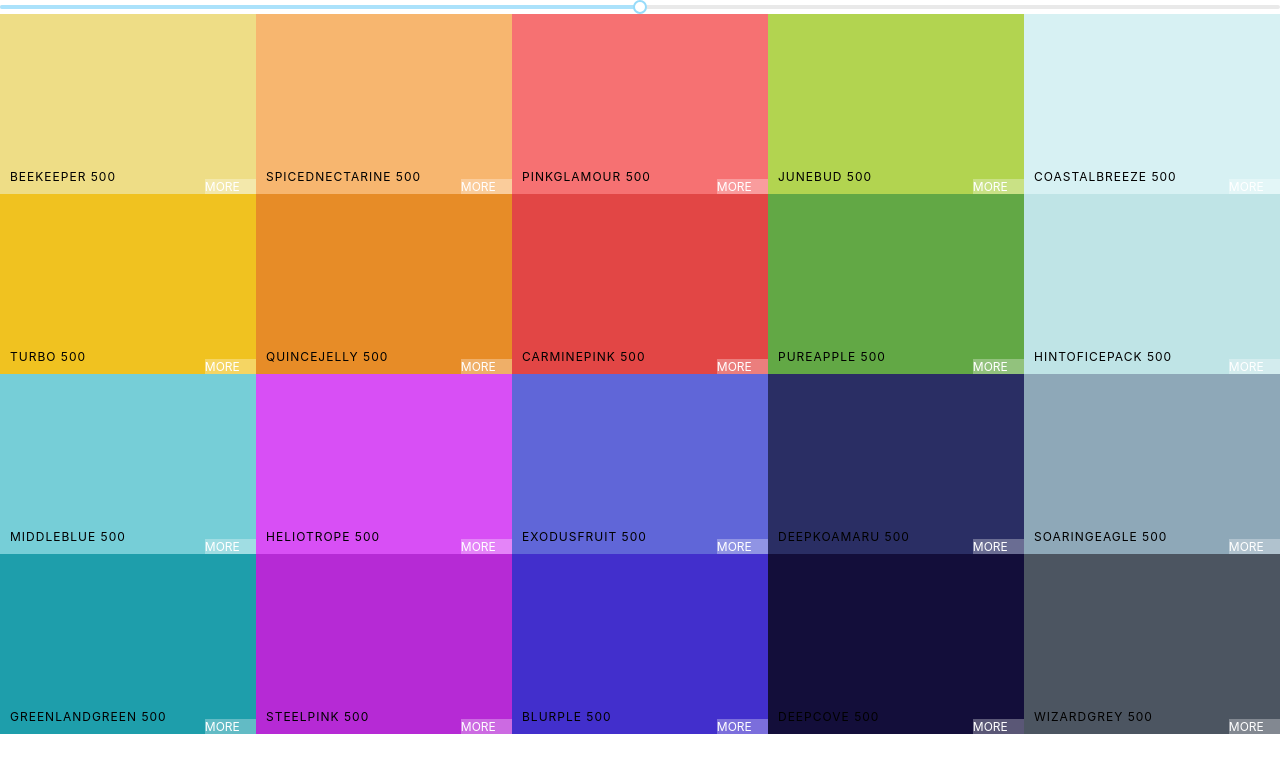
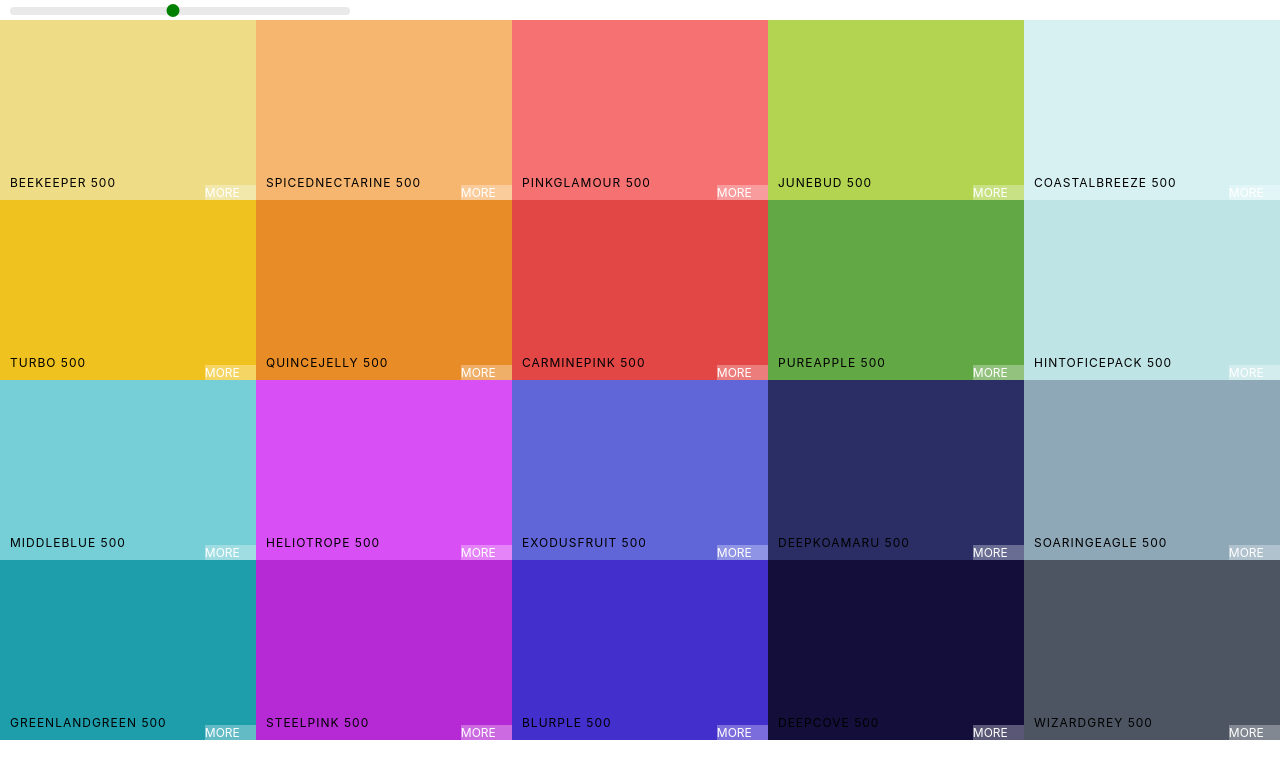
Before and after one commit to timwbodine/color-palette, a React (Create React App) app: page / in a window 1280 px wide. Shown: the top 778 px of the page. Built offline with nearby package versions, Linux system fonts and the light colour scheme.

Commit message:
style slider

```diff
--- a/src/Palette.css
+++ b/src/Palette.css
@@ -4,3 +4,31 @@
 .Palette-colors {
     height:90%;
 }
+
+.slider {
+    width: 340px;
+    margin: 0 10px;
+    display: inline-block;
+}
+
+.rc-slider-track {
+    background-color: transparent;
+}
+
+.rc-slider-rail {
+    height: 8px;
+}
+
+.rc-slider-handle,
+.rc-slider-handle:active,
+.rc-slider-handle:focus,
+.rc-slider-handle:hover {
+    background-color: green;
+    outline: none;
+    border: 2px solid green;
+    box-shadow: none;
+    width: 13px;
+    height: 13px;
+    margin-left: -7px;
+    margin-top: -3px;
+}
--- a/src/Palette.js
+++ b/src/Palette.js
@@ -1,8 +1,8 @@
 import React, { Component } from 'react';
 import ColorBox from './ColorBox';
+import 'rc-slider/assets/index.css';
 import './Palette.css';
 import Slider from 'rc-slider';
-import 'rc-slider/assets/index.css';
 
 class Palette extends Component {
     constructor(props) {
@@ -22,6 +22,7 @@
         return (
         //    Navbar goes here
             <div className="Palette">
+                <div className='slider'>
                     <Slider
                         defaultValue={500}
                         min={100}
@@ -29,6 +30,7 @@
                         step={100}
                         onAfterChange={this.changeLevel}
                     />
+                </div>
                 <div className="Palette-colors">
                     {colorBoxes}
                 </div>
```
Lines whose indentation alone changed are shown as unchanged.
